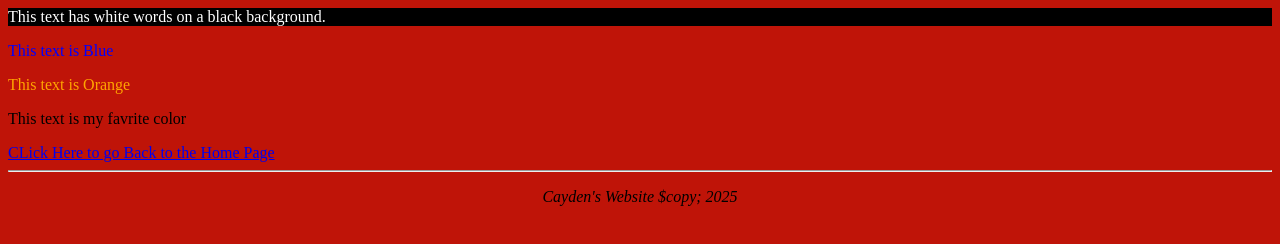
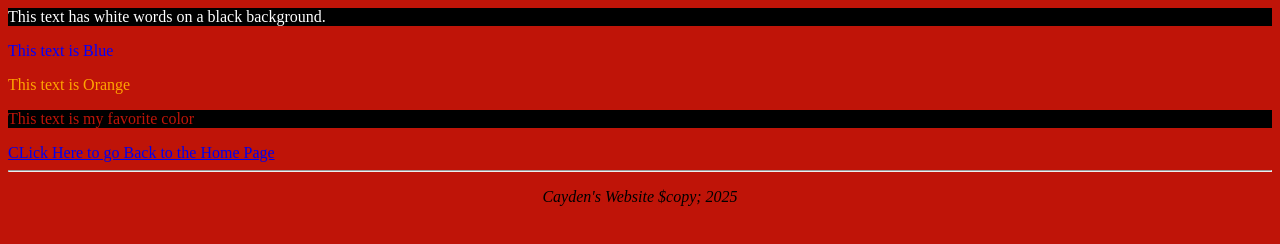
Before and after one commit to Mrcheeseman2/Mrcheeseman2.github.io, a plain HTML site: page cssdemo.html in a window 1280 px wide. Drawn offline with Linux system fonts and the light colour scheme.

Commit message:
Update cssdemo.html

```diff
--- a/cssdemo.html
+++ b/cssdemo.html
@@ -27,7 +27,7 @@
     <p class="whitewords blackbackground">This text has white words on a black background.</p>
     <p class="blue">This text is Blue</p>
     <p id="orange">This text is Orange</p>
-    <p class"myfavoritecolor"> This text is my favrite color</p>
+    <p class="myfavoritecolor"> This text is my favorite color</p>
       <a href="index.html">CLick Here to go Back to the Home Page</a>
     <footer>
       <center>
```
